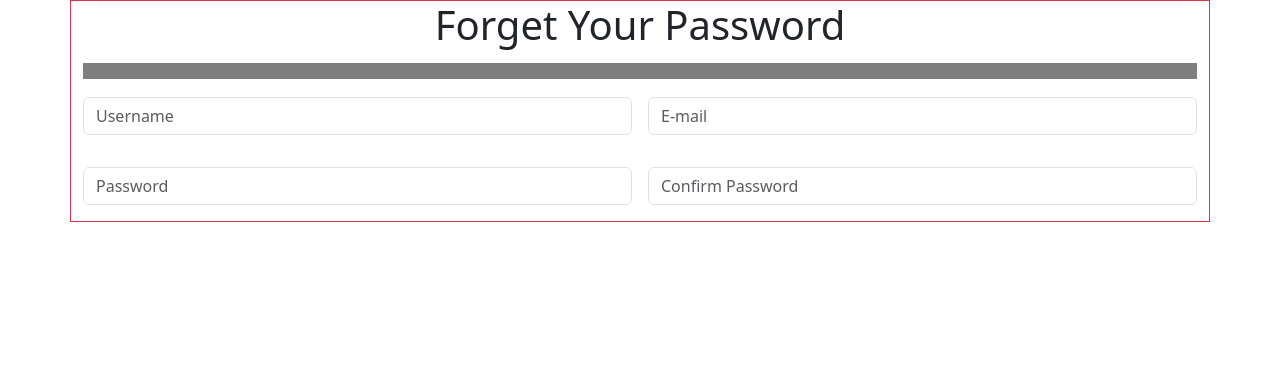
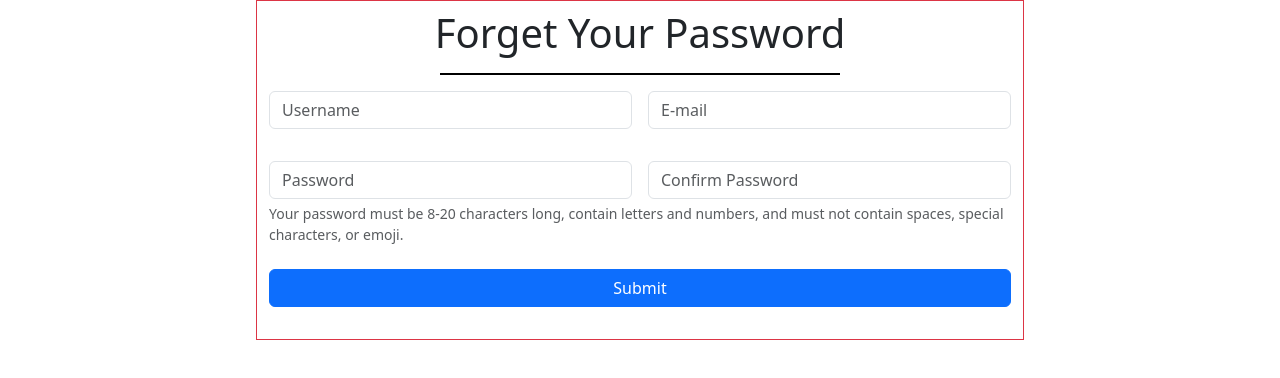
Before and after one commit to MUARREB-AHMED/Testing, a plain HTML site: page forgot-password.html in a window 1280 px wide. Drawn offline with nearby package versions, Linux system fonts and the light colour scheme.

Commit message:
dfasd
asdfasdf

```diff
--- a/forgot-password.html
+++ b/forgot-password.html
@@ -4,14 +4,16 @@
     <meta charset="utf-8">
     <meta name="viewport" content="width=device-width, initial-scale=1">
     <title>Forget Your Password</title>
+    <link rel="icon" href="images/favicon.png">
     <link href="https://cdn.jsdelivr.net/npm/bootstrap@5.3.2/dist/css/bootstrap.min.css" rel="stylesheet" integrity="sha384-T3c6CoIi6uLrA9TneNEoa7RxnatzjcDSCmG1MXxSR1GAsXEV/Dwwykc2MPK8M2HN" crossorigin="anonymous">
   </head>
   <body>
 
 
-    <div class="container bg-white border border-danger w-">
-        <h1 class="text-center" >Forget Your Password</h1>
-        <span class="placeholder col-12 bg-black"></span>
+    <div class="container bg-white border border-danger" style="width: 60%;">
+        <h1 class="text-center py-2">Forget Your Password</h1>
+        <div style="border-bottom: 2px solid black; width: 25rem; margin: auto;"></div>
+
         <div class="row g-3 py-3">
             <div class="col">
               <input type="text" class="form-control" placeholder="Username" aria-label="Username">
@@ -27,7 +29,11 @@
             <div class="col">
               <input type="password" class="form-control" placeholder="Confirm Password" aria-label="Confirm Password">
             </div>
+            <div id="passwordHelpBlock" class="form-text mb-2">
+                Your password must be 8-20 characters long, contain letters and numbers, and must not contain spaces, special characters, or emoji.
+                </div>
           </div>
+          <button type="submit" class="button btn btn-primary" style="width: 100%; margin-bottom: 2rem;">Submit</button>
     </div>
 
 
```
Also changed, not shown: index.html (+1 -1 lines), login.html (+1 -0 lines).
